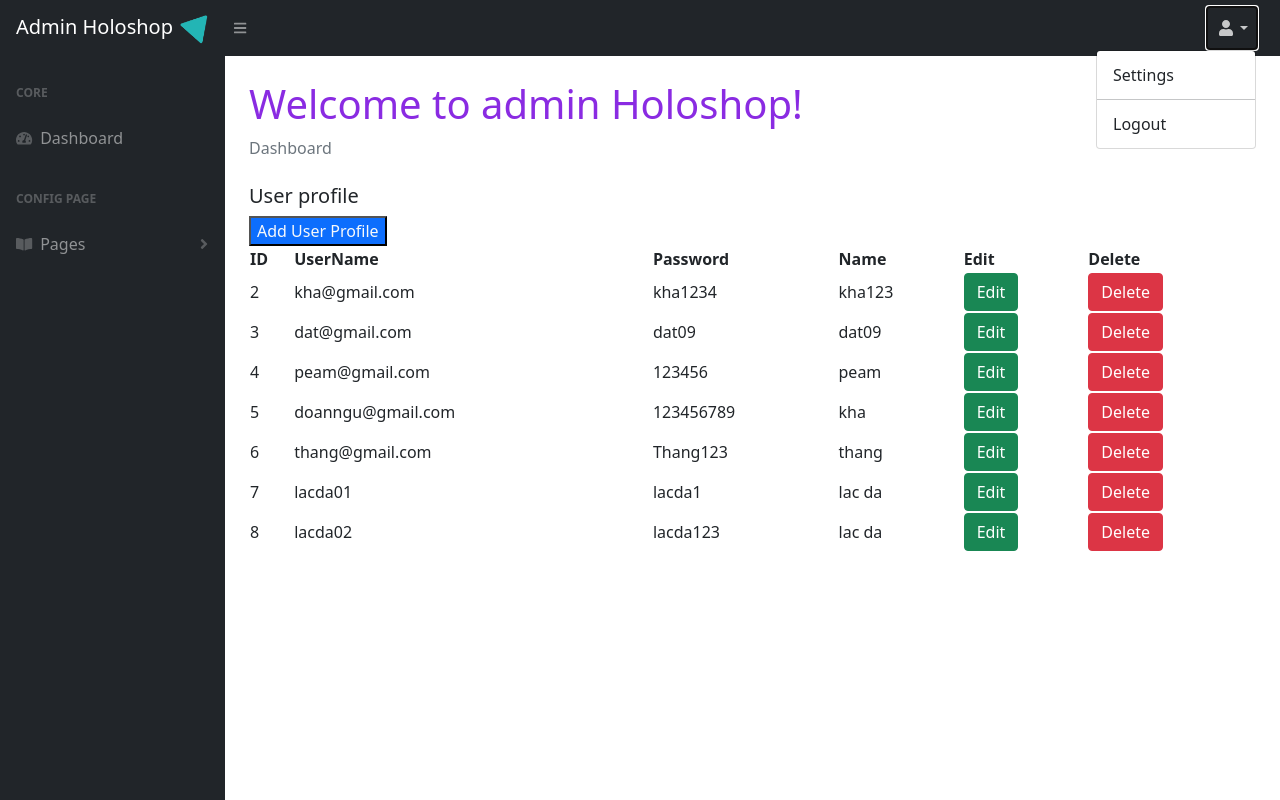
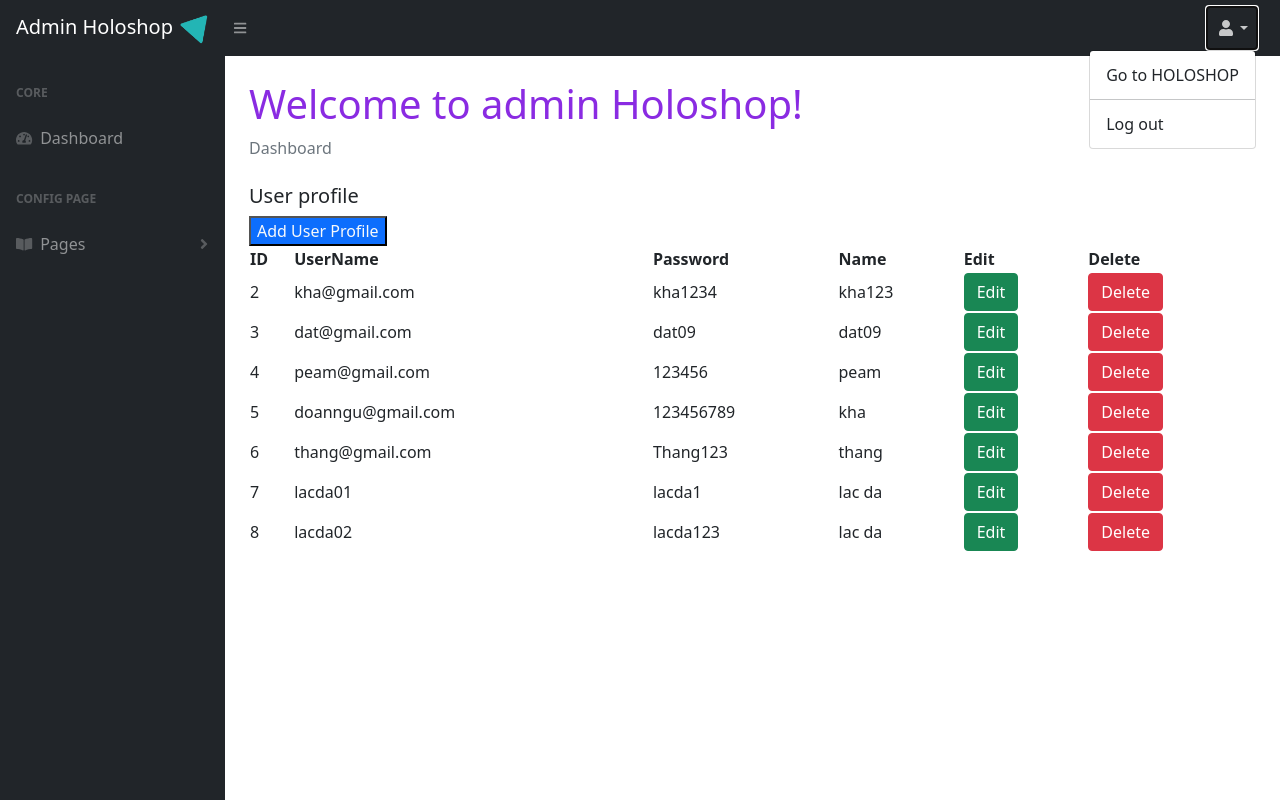
Before and after one commit to Thangvanle2000/git-hub-holoshop, a PHP site: page /admin/user.php in a window 1280 px wide, after a click that opens the changed part. Run offline with PHP 8.4, Linux system fonts and the light colour scheme; data comes from the database, SQL or seed files in the repository; some libraries are stand-ins or nearby versions.

Commit message:
sửa linh tinh

```diff
--- a/admin/include/header.php
+++ b/admin/include/header.php
@@ -7,6 +7,7 @@
         <meta name="description" content="" />
         <meta name="author" content="" />
         <title>Admin Holoshop</title>
+        <link rel="icon" href="../images/favicon.png" type="image/x-icon"/>
         <link href="https://cdn.jsdelivr.net/npm/simple-datatables@latest/dist/style.css" rel="stylesheet">
         <link href="css/styles.css" rel="stylesheet">
 		<link rel="stylesheet" href="node_modules/sweetalert2/dist/sweetalert2.css">
@@ -27,9 +28,9 @@
                 <li class="nav-item dropdown">
                     <a class="nav-link dropdown-toggle" id="navbarDropdown" href="#" role="button" data-bs-toggle="dropdown" aria-expanded="false"><i class="fas fa-user fa-fw"></i></a>
                     <ul class="dropdown-menu dropdown-menu-end" aria-labelledby="navbarDropdown">
-                        <li><a class="dropdown-item" href="#!">Settings</a></li>
+                        <li><a class="dropdown-item" href="../index.php">Go to HOLOSHOP</a></li>
                         <li><hr class="dropdown-divider" /></li>
-                        <li><a class="dropdown-item" href="logout.php">Logout</a></li>
+                        <li><a class="dropdown-item" href="logout.php">Log out</a></li>
                     </ul>
                 </li>
             </ul>
--- a/admin/logout.php
+++ b/admin/logout.php
@@ -1,4 +1,5 @@
 <?php
+  session_start();
   session_destroy();
   header('Location:../Login-Register.php');
 ?>
```
Also changed, not shown: inc/header.php (+10 -1 lines).
